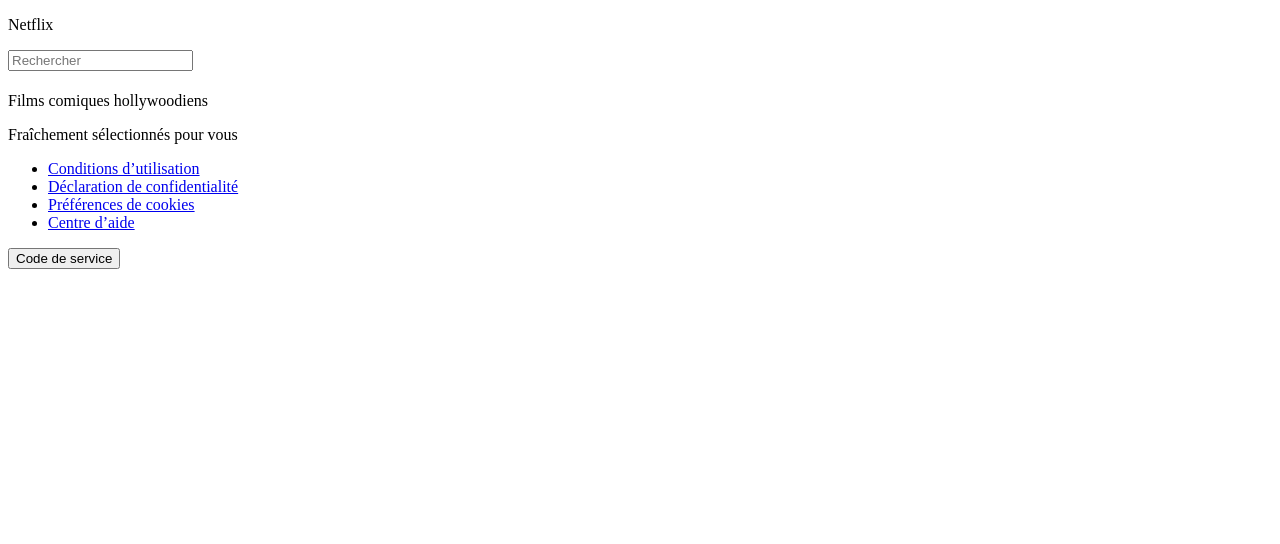
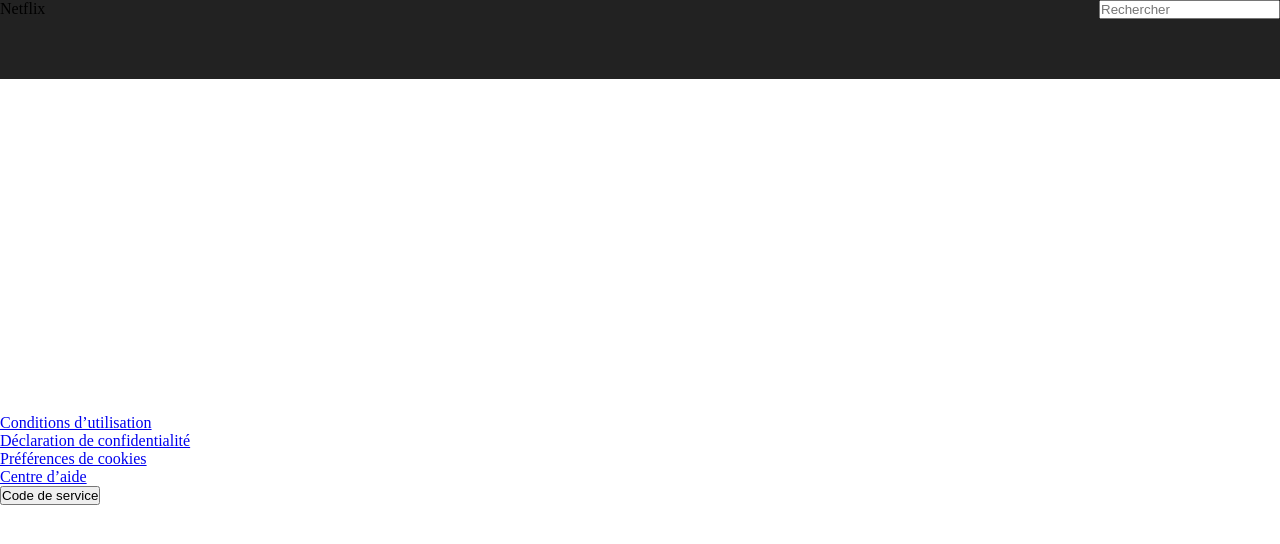
Before and after one commit to Zen-kun04/Simplon, a Python web app: template brief_6/templates/index.html in a window 1280 px wide. Shown: the top 544 px of the page. Run offline with Jinja, Linux system fonts and the light colour scheme; the template is opened without the code that fills it, so the values that code supplies are empty; style sheets or scripts are compiled from the project's sources.

Commit message:
2023-04-11 - Added carousels, some styles, and first movie

```diff
--- a/brief_6/assets/styles/index.scss
+++ b/brief_6/assets/styles/index.scss
@@ -0,0 +1,48 @@
+* {
+    margin: 0;
+    padding: 0;
+}
+
+body {
+    header {
+        display: flex;
+        justify-content: space-between;
+        background-color: #222222;
+        padding-bottom: 60px;
+
+        #left-side {
+            display: flex;
+            flex-direction: column;
+        }
+    }
+
+    main{
+        #first-movie {
+            height: 335px;
+            background-size: cover;
+            background-position-x: -150px;
+            background-repeat: no-repeat;
+            h1.title {
+                position: absolute;
+                bottom: 0;
+                width: 50%;
+                font-size: 24px;
+            }
+        }
+        div.movie-list {
+
+            div.carousel {
+                display: flex;
+                gap: 5px;
+                overflow: scroll;
+                &::-webkit-scrollbar{
+                    display: none;
+                }
+                img {
+                    width: 30%;
+                }
+            }
+        }
+
+    }
+}
--- a/brief_6/package.json
+++ b/brief_6/package.json
@@ -5,14 +5,17 @@
   "source": "templates/index.html",
   "scripts": {
     "test": "echo \"Error: no test specified\" && exit 1",
-    "build": "npx parcel build templates/*.html assets/**/*.*",
+    "build": "npx parcel build ./*.env templates/*.html assets/**/*.*",
     "start": "npx parcel"
   },
   "author": "",
   "license": "ISC",
   "devDependencies": {
     "@parcel/transformer-sass": "^2.8.3",
+    "dotenv": "^16.0.3",
+    "os-browserify": "^0.3.0",
     "parcel": "^2.8.3",
+    "path-browserify": "^1.0.1",
     "typescript": "^5.0.4"
   }
 }
--- a/brief_6/templates/index.html
+++ b/brief_6/templates/index.html
@@ -5,6 +5,7 @@
     <meta http-equiv="X-UA-Compatible" content="IE=edge">
     <meta name="viewport" content="width=device-width, initial-scale=1.0">
     <title>Document</title>
+    <link rel="stylesheet" href="../assets/styles/index.scss">
 </head>
 <body>
     <header>
@@ -20,14 +21,14 @@
         </div>
 
         <div class="movie-list">
-            <p class="title">Films comiques hollywoodiens</p>
+            <p class="title"></p>
             <div class="carousel">
 
             </div>
         </div>
 
         <div class="movie-list">
-            <p class="title">Fraîchement sélectionnés pour vous</p>
+            <p class="title"></p>
             <div class="carousel">
 
             </div>
@@ -60,6 +61,6 @@
         <button id="service-code">Code de service</button>
     </footer>
 
-    <script src="../assets/scripts/script.ts"></script>
+    <script src="../assets/scripts/script.ts" type="module"></script>
 </body>
 </html>
```
Also changed, not shown: brief_6/assets/scripts/script.ts (+74 -1 lines), brief_6/package-lock.json.
